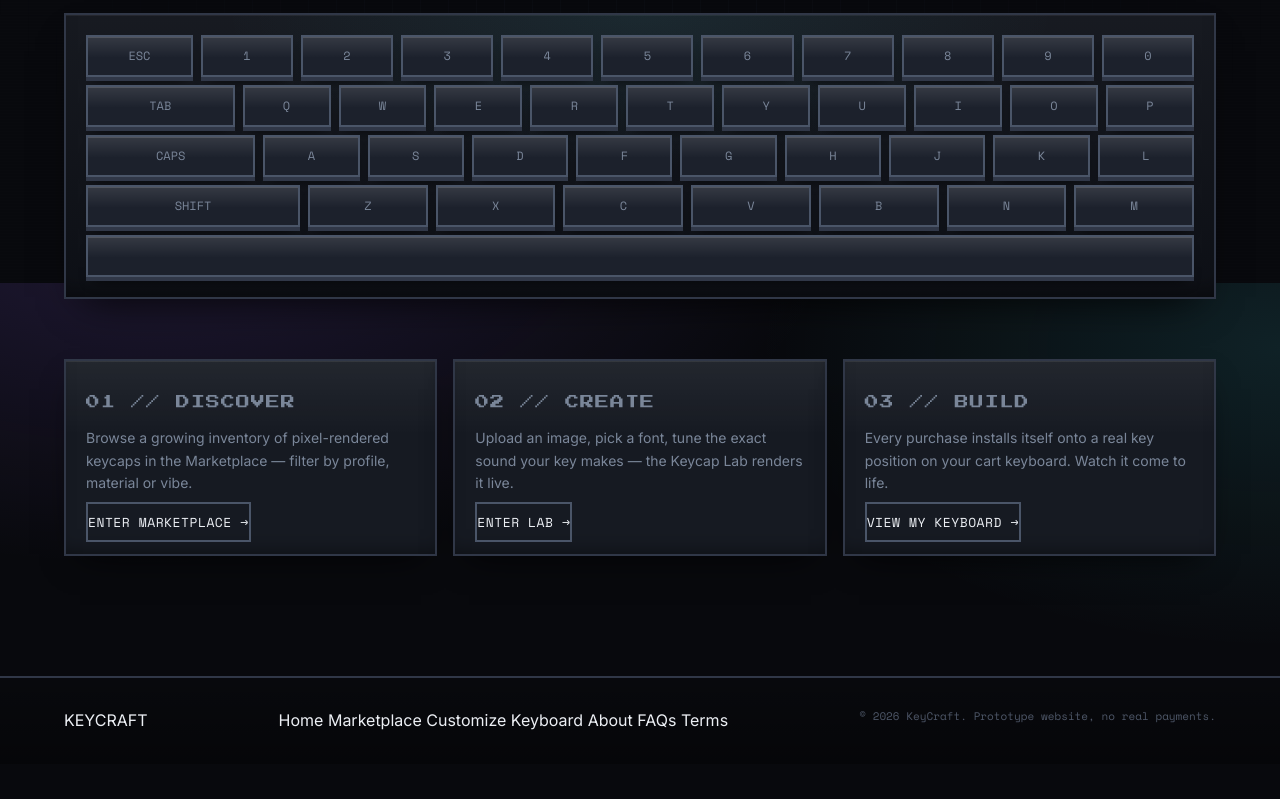
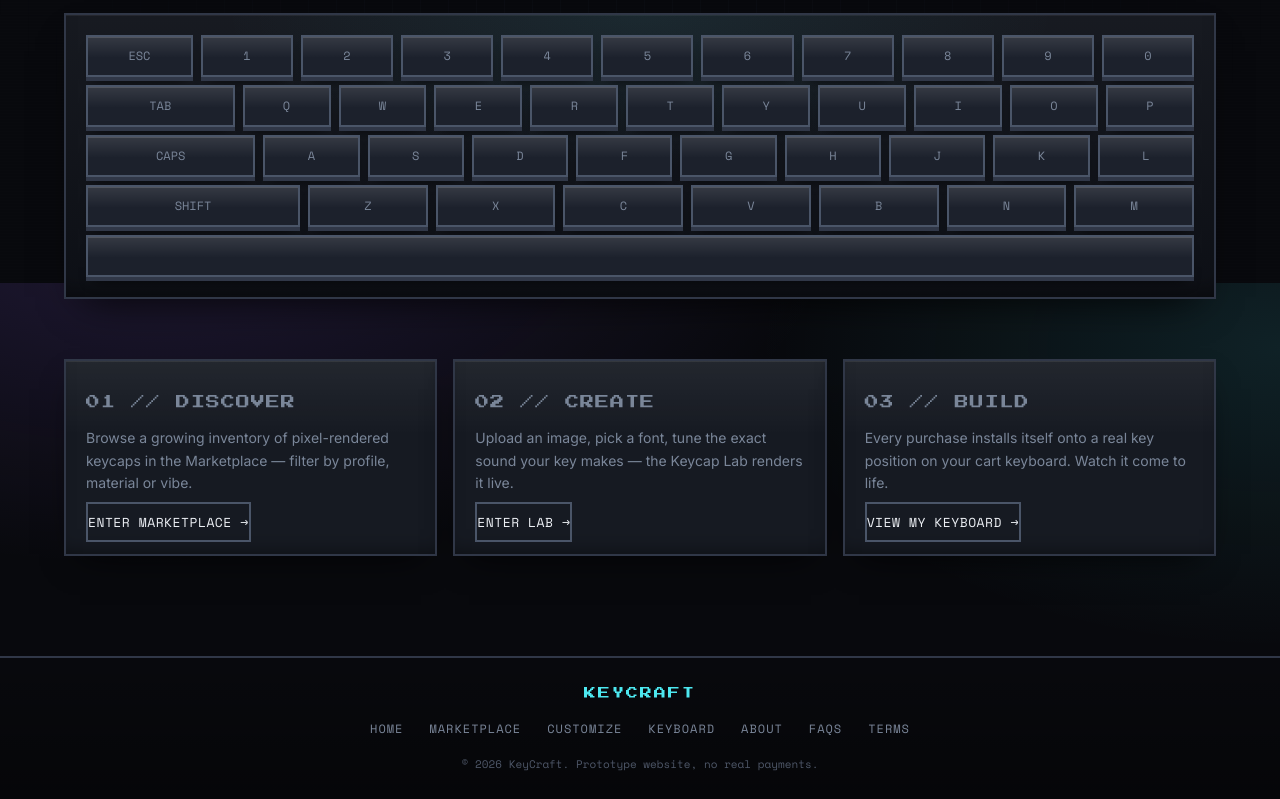
Before and after one commit to chzerose/wd-tsm3b-keycraft, a plain HTML site: page index.html in a window 1280 px wide. Shown: the part 517-1316 px from the top of the page. Before the commit the page ends 1281 px from the top, so only its background shows below. Drawn offline with nearby package versions, Linux system fonts and the light colour scheme.

Commit message:
Add files via upload

```diff
--- a/css/theme.css
+++ b/css/theme.css
@@ -830,3 +830,40 @@ html:not([data-theme="light"]) .site-footer {
     border-bottom: 1px solid #fff; border-radius: 0 0 22px 22px; box-shadow: 0 18px 30px -14px rgba(30,140,210,0.55);
   }
 }
+
+
+/* ============================================================
+   SIMPLE SHARED FOOTER (same on every page)
+============================================================ */
+.site-footer { margin-top: 60px; padding: 26px 0; }
+.site-footer .footer-simple {
+  flex-direction: column;
+  align-items: center;
+  justify-content: center;
+  text-align: center;
+  gap: 12px;
+}
+.footer-logo {
+  font-family: var(--font-pixel);
+  font-size: 12px;
+  letter-spacing: 2px;
+  color: var(--cyan);
+  text-decoration: none;
+}
+.footer-links { display: flex; flex-wrap: wrap; justify-content: center; gap: 6px 22px; }
+.footer-links a {
+  font-family: var(--font-mono);
+  font-size: 12px;
+  letter-spacing: 1px;
+  text-transform: uppercase;
+  color: var(--text-muted);
+  text-decoration: none;
+  padding: 4px 2px;
+  border-bottom: 1px solid transparent;
+  transition: color 0.2s ease, border-color 0.2s ease;
+}
+.footer-links a:hover,
+.footer-links a:focus-visible { color: var(--cyan); border-bottom-color: var(--cyan); }
+.site-footer .footer-copy { font-size: 11px; color: var(--text-dim); }
+[data-theme="light"] .footer-logo { font-weight: 900; }
+[data-theme="light"] .site-footer .footer-copy { color: var(--text-muted); }
```
